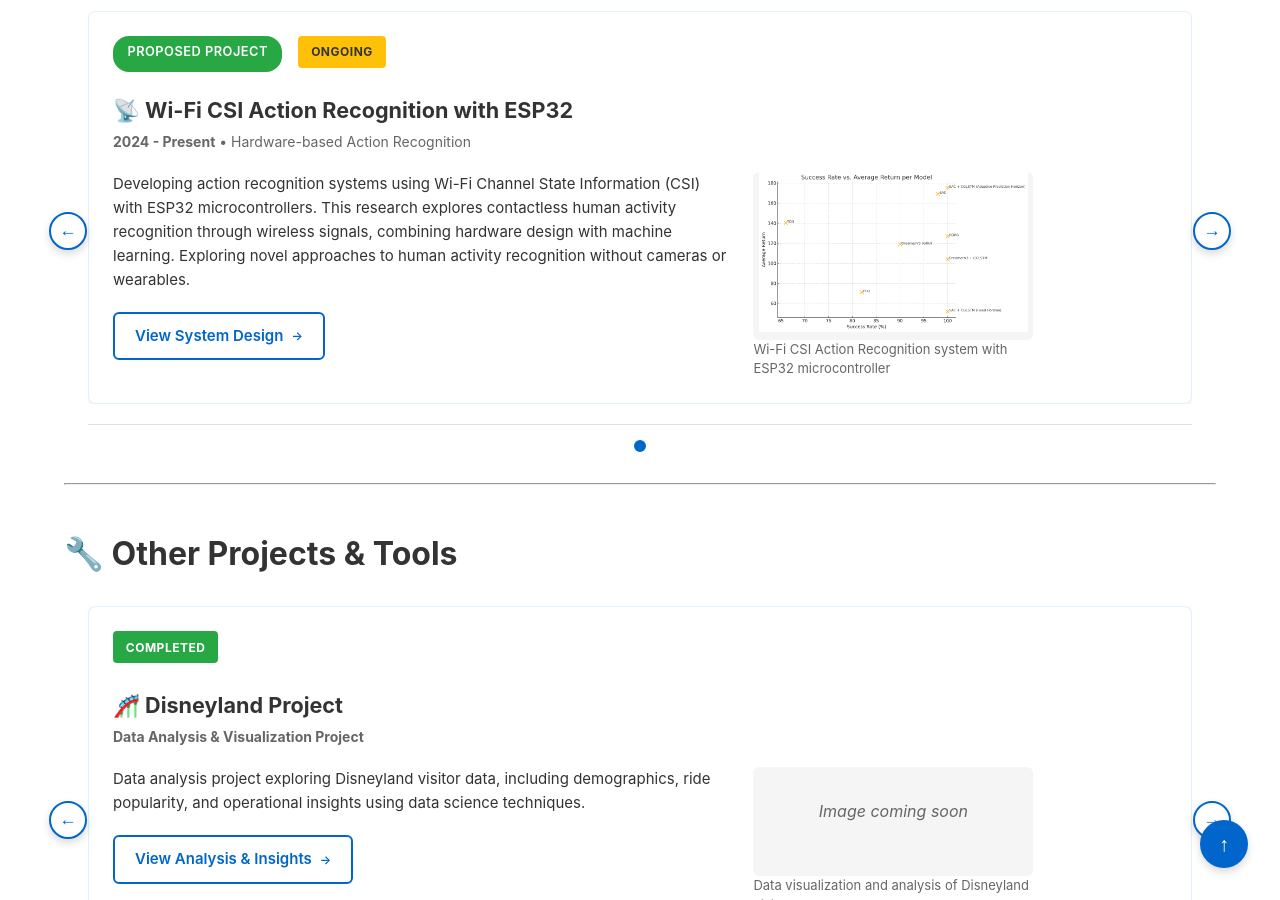
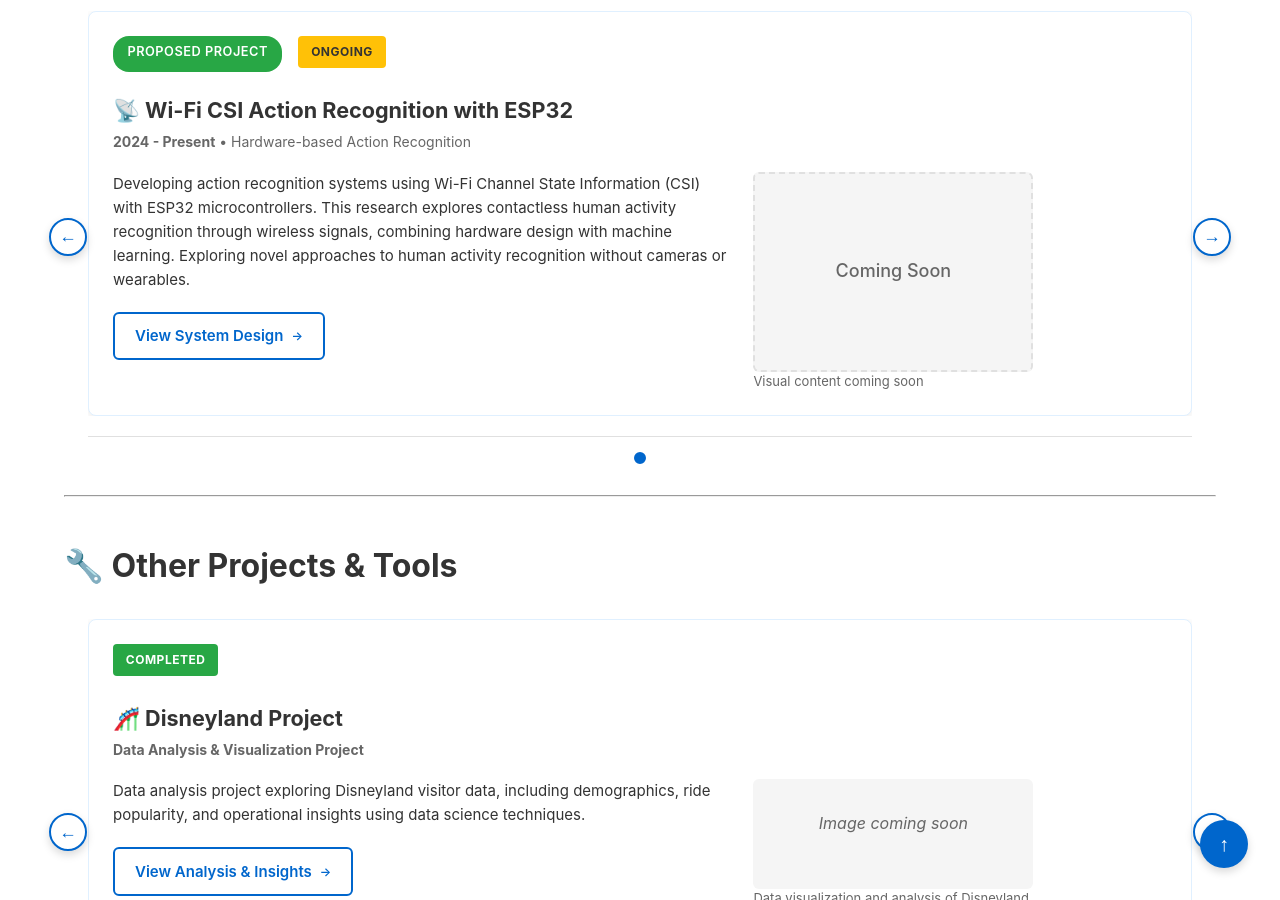
Before and after one commit to goodluckoguzie/goodluckoguzie.github.io, a Jekyll site: the page built from portfolio.md, in a window 1280 px wide and 900 px high, scrolled down 2265 px. Built offline with Jekyll 4.4.1, drawn with Linux system fonts in a browser that asks for light colours.

Commit message:
Remove image from Wi-Fi CSI Action Recognition section, replace with 'Coming Soon' placeholder

```diff
--- a/portfolio.md
+++ b/portfolio.md
@@ -398,10 +398,10 @@
             </div>
 
             <div class="card-video">
-              <div class="image-placeholder">
-                <img src="{{ '/assets/images/output.png' | relative_url }}" alt="Wi-Fi CSI Action Recognition system showing ESP32 microcontroller and signal processing visualization" class="carousel-image" loading="lazy">
+              <div class="image-placeholder" style="display: flex; align-items: center; justify-content: center; min-height: 200px; background: var(--bg-alt); border-radius: 6px; border: 2px dashed var(--border);">
+                <p style="color: var(--text-light); font-size: 1.125rem; font-weight: 500; margin: 0;">Coming Soon</p>
               </div>
-              <p class="video-caption">Wi-Fi CSI Action Recognition system with ESP32 microcontroller</p>
+              <p class="video-caption">Visual content coming soon</p>
             </div>
           </div>
         </div>
```
